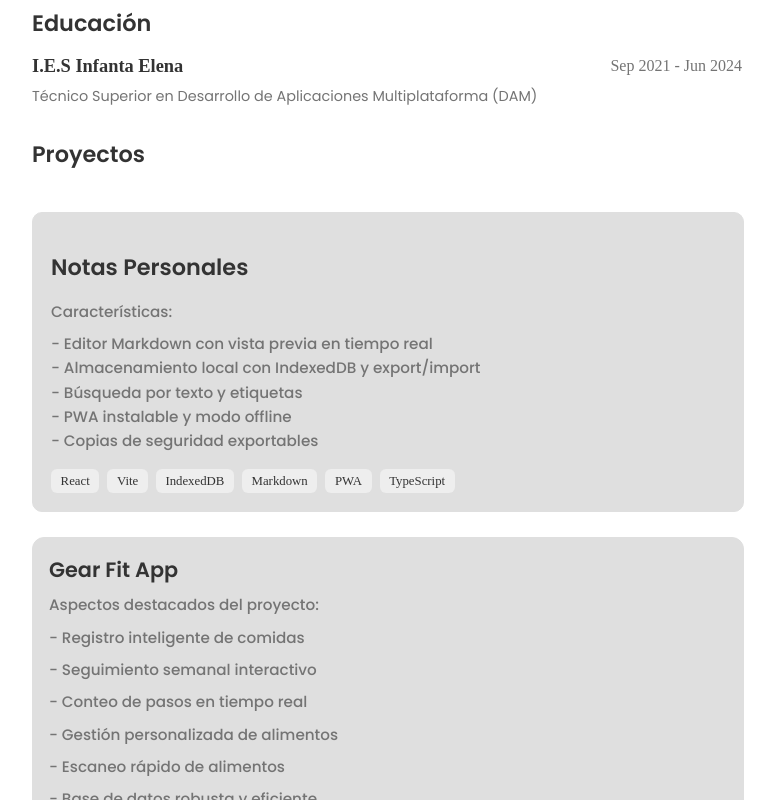
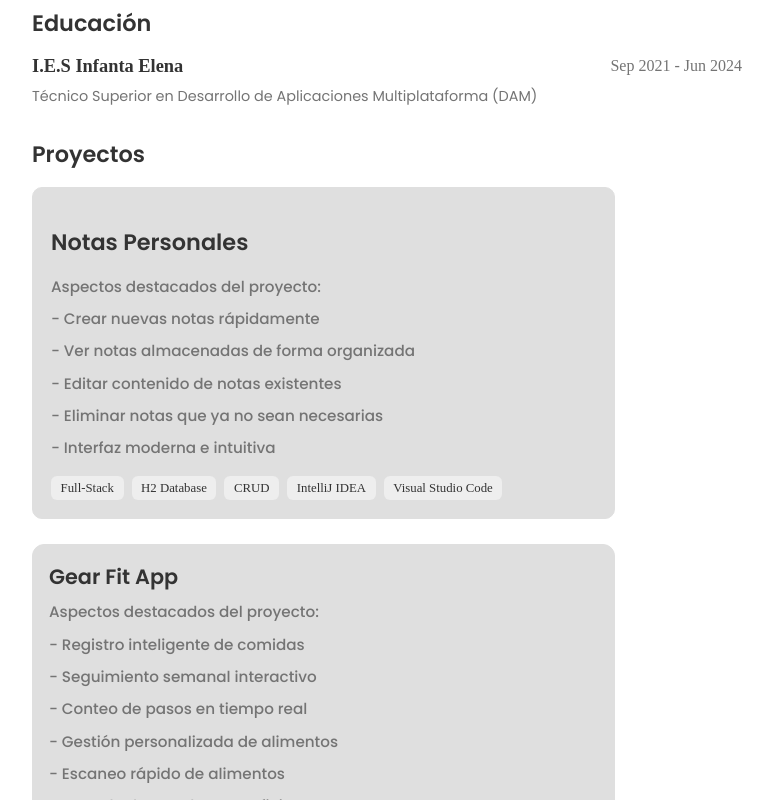
Before and after one commit to Jorge5115/portafolios-jorge, a React (Create React App) app: page / in a window 1280 px wide. Shown: the part 800-1600 px from the top of the page, without its empty margins (253-1028 px from the left). Built offline with nearby package versions, Linux system fonts and the light colour scheme.

Commit message:
Update portfolio

```diff
--- a/src/components/Header.jsx
+++ b/src/components/Header.jsx
@@ -196,20 +196,20 @@ const Header = ({ darkMode, onToggleTheme, language, onToggleLanguage }) => {
         {language === 'es' ? 'Proyectos' : 'Projects'}
       </h1>
 
+      <div className="cards-wrapper">
       <ProjectCards
         title={language === 'es' ? 'Notas Personales' : 'Personal Notes'}
         description={
           language === 'es'
-            ? 'Aplicación de notas personales con un editor Markdown, búsqueda rápida y almacenamiento local. Pensada para capturar ideas al instante y exportar/importar notas.'
-            : 'Personal notes app with a Markdown editor, fast search and local storage. Designed to capture ideas quickly and export/import notes.'
+            ? 'Aplicación web full-stack diseñada para gestionar notas personales de forma rápida y eficaz. Combina un backend que maneja el almacenamiento y procesamiento de los datos con un frontend que ofrece una interfaz de usuario amigable e intuitiva.'
+            : 'Full-stack web application designed for quick and efficient personal note management. It combines a backend that handles data storage and processing with a frontend that offers a user-friendly and intuitive interface.'
         }
         hoverDescription={
           language === 'es'
-            ? `Características:\n\n- Editor Markdown con vista previa en tiempo real\n- Almacenamiento local con IndexedDB y export/import\n- Búsqueda por texto y etiquetas\n- PWA instalable y modo offline\n- Copias de seguridad exportables`
-            : `Highlights:\n\n- Markdown editor with real-time preview\n- Local storage using IndexedDB and export/import\n- Full-text search and tagging\n- PWA installable and offline-ready\n- Exportable backups`
+            ? `Aspectos destacados del proyecto:\n\n- Crear nuevas notas rápidamente\n\n- Ver notas almacenadas de forma organizada\n\n- Editar contenido de notas existentes\n\n- Eliminar notas que ya no sean necesarias\n\n- Interfaz moderna e intuitiva`
+            : `Project highlights:\n\n- Quickly create new notes\n\n- View stored notes in an organized way\n\n- Edit existing note content\n\n- Delete notes that are no longer needed\n\n- Modern and intuitive interface`
         }
-        tags={['React', 'Vite', 'IndexedDB', 'Markdown', 'PWA', 'TypeScript']}
-        // Si tienes un vídeo horizontal, pásalo aquí y activa videoBelow
+        tags={['Full-Stack', 'H2 Database', 'CRUD', 'IntelliJ IDEA', 'Visual Studio Code']}
         videoSrc={personalNotesDemo}
         videoLayout="desktop"
       />
@@ -230,6 +230,7 @@ const Header = ({ darkMode, onToggleTheme, language, onToggleLanguage }) => {
         videoSrc={projectDemo}
 
       />
+      </div>
     </div>
 
     <div className="tools-container">
--- a/src/styles/project-cards.css
+++ b/src/styles/project-cards.css
@@ -17,9 +17,13 @@
 .projects-container {
   display: flex;
   flex-direction: column;
-  gap: 25px; /* Espacio ENTRE cards sin afectar el final */
 }
 
+.cards-wrapper {
+  display: flex;
+  flex-direction: column;
+  gap: 25px;
+}
 
 .project-card:hover {
   background: var(--project-background);
```
